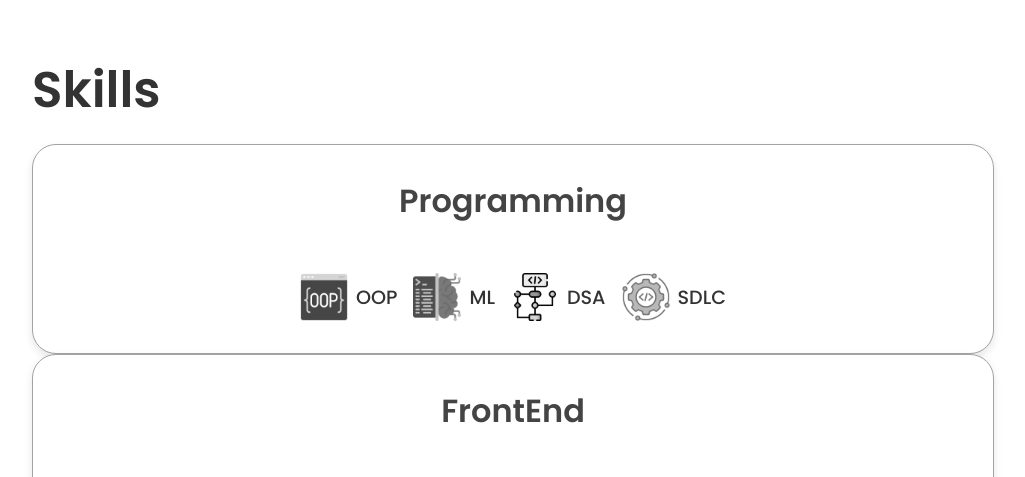
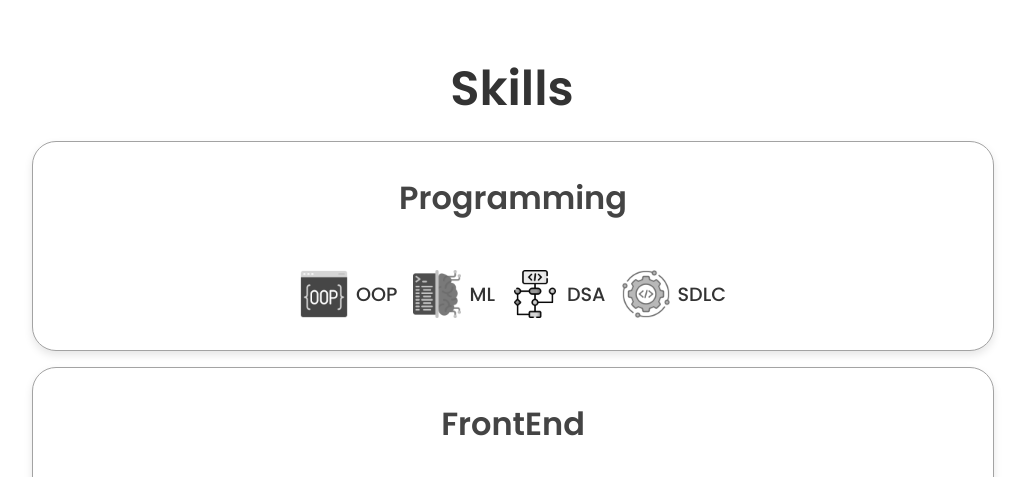
Before and after one commit to HenilJariwala/Henil-Jariwala, a plain HTML site: page index.html in a window 1280 px wide. Shown: the part 1463-1940 px from the top of the page, without its empty margins (128-1153 px from the left). Drawn offline with nearby package versions, Linux system fonts and the light colour scheme.

Commit message:
Skill section fixed

```diff
--- a/index.html
+++ b/index.html
@@ -135,7 +135,7 @@
     </section>
     <!-- Skills -->
     <section id="Skills" ="skills-section">
-      <h1 class="title-skill">Skills</h1>
+      <h1 class="title">Skills</h1>
       <div class="skills-subsection">
         <h1>Programming</h1>
         <div class="skills">
--- a/style.css
+++ b/style.css
@@ -361,6 +361,7 @@ section {
   flex-direction: column;
   align-items: center;
   gap: 1.5rem;
+  margin: 1rem auto;
   padding: 2rem;
   background-color: white;
   border-radius: 1.5rem;
```
Also changed, not shown: script.js (line endings or trailing spaces).
